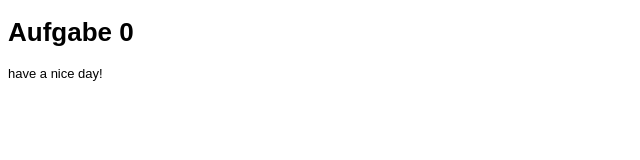
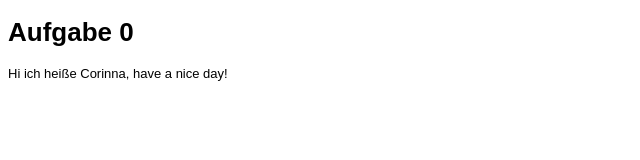
Before and after one commit to sailerco/GIS_MIB2, a plain HTML site: page Steckbrief/Aufgabe_0.html in a window 1280 px wide. Shown: the whole page, without its empty margins (0-640 px from the left). Drawn offline with Linux system fonts and the light colour scheme.

Commit message:
Aufgabe0

```diff
--- a/Steckbrief/Aufgabe_0.html
+++ b/Steckbrief/Aufgabe_0.html
@@ -13,5 +13,5 @@ body {
 <body>
 
     <h1>Aufgabe 0</h1>
-    <p> have a nice day! </p>
+    <p> Hi ich heiße Corinna, have a nice day! </p>
 </html>
```
